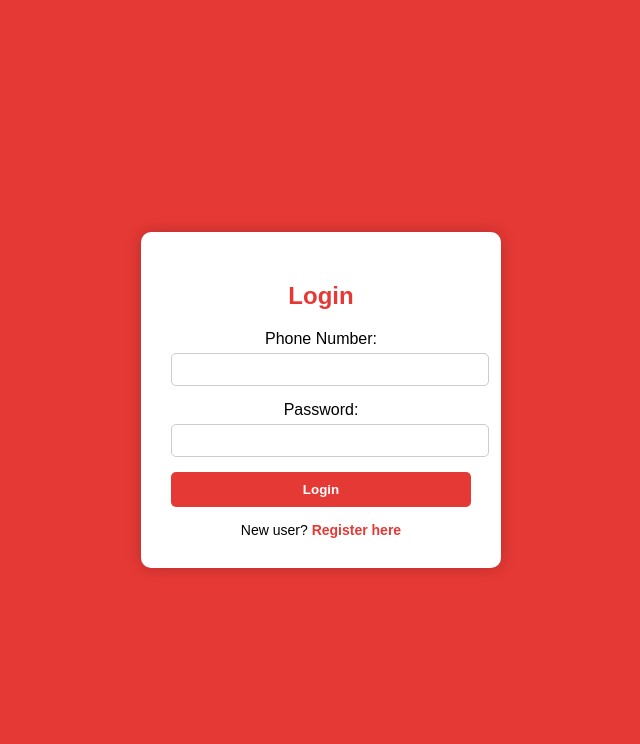
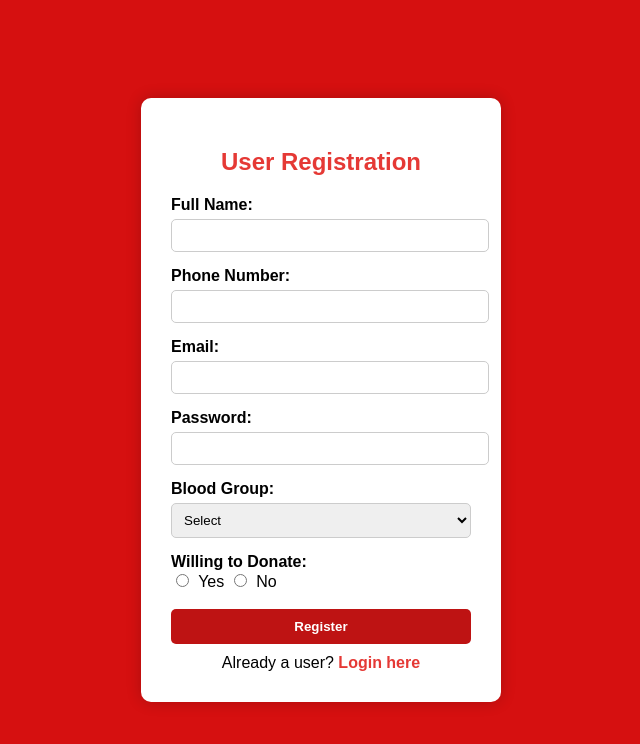
Before and after one commit to Emran-D551/blood-donation-management-system, a plain HTML site: page login.html in a window 1280 px wide. Shown: the whole page, without its empty margins (319-959 px from the left). Drawn offline with Linux system fonts and the light colour scheme.

Commit message:
Update login.html

```diff
--- a/login.html
+++ b/login.html
@@ -1,12 +1,12 @@
 <!DOCTYPE html>
 <html>
 <head>
-    <title>Login Page</title>
+  <title>Registration Page</title>
   <style>
       body {
           margin: 0;
           padding: 0;
-            background-color: #e53935;
+          background-color: #d61010;
           font-family: Arial, sans-serif;
           height: 100vh;
           display: flex;
@@ -14,22 +14,29 @@
           justify-content: center;
       }
 
-        #loginForm {
+      #registrationForm {
           background-color: #fff;
           padding: 30px;
           border-radius: 10px;
           box-shadow: 0 0 15px rgba(0, 0, 0, 0.2);
           width: 300px;
-            text-align: center;
       }
 
       h2 {
+          text-align: center;
           color: #e53935;
           margin-bottom: 20px;
       }
 
+      label {
+          font-weight: bold;
+      }
+
+      input[type="text"],
+      input[type="email"],
+      input[type="password"],
       input[type="tel"],
-        input[type="password"] {
+      select {
           width: 100%;
           padding: 8px;
           margin-top: 5px;
@@ -38,10 +45,14 @@
           border: 1px solid #ccc;
       }
 
+      input[type="radio"] {
+          margin-right: 5px;
+      }
+
       button {
           width: 100%;
           padding: 10px;
-            background-color: #e53935;
+          background-color: #be1313;
           color: white;
           border: none;
           border-radius: 5px;
@@ -53,42 +64,65 @@
           background-color: #c62828;
       }
 
-        .register-link {
-            margin-top: 15px;
-            font-size: 14px;
+      .login-link {
+        text-align: center;
+        margin-top: 10px;
       }
 
-        .register-link a {
+      .login-link a {
         color: #e53935;
+        font-weight: bold;
         text-decoration: none;
-            font-weight: bold;
       }
 
-        .register-link a:hover {
+      .login-link a:hover {
         text-decoration: underline;
       }
   </style>
 </head>
 <body>
-    <form id="loginForm">
-        <h2>Login</h2>
+    <form id="registrationForm">
+      <h2>User Registration</h2>
+
+      <label for="name">Full Name:</label>
+      <input type="text" id="name" required>
 
       <label for="phone">Phone Number:</label>
       <input type="tel" id="phone" required>
 
+      <label for="email">Email:</label>
+      <input type="email" id="email" required>
+
       <label for="password">Password:</label>
       <input type="password" id="password" required>
 
-        <button type="submit">Login</button>
+      <label for="bloodGroup">Blood Group:</label>
+      <select id="bloodGroup" required>
+          <option value="">Select</option>
+          <option value="A+">A+</option>
+          <option value="A-">A-</option>
+          <option value="B+">B+</option>
+          <option value="B-">B-</option>
+          <option value="AB+">AB+</option>
+          <option value="AB-">AB-</option>
+          <option value="O+">O+</option>
+          <option value="O-">O-</option>
+      </select>
 
-        <div class="register-link">
-            New user? <a href="login.html">Register here</a>
+      <label>Willing to Donate:</label><br>
+      <input type="radio" name="willing" value="Yes" required> Yes
+      <input type="radio" name="willing" value="No" required> No<br><br>
+
+      <button type="submit">Register</button>
+
+      <div class="login-link">
+        Already a user? <a href="index.html">Login here</a>
       </div>
     </form>
 
     <script type="module">
       import { initializeApp } from "https://www.gstatic.com/firebasejs/9.23.0/firebase-app.js";
-        import { getFirestore, collection, getDocs } from "https://www.gstatic.com/firebasejs/9.23.0/firebase-firestore.js";
+      import { getFirestore, collection, addDoc } from "https://www.gstatic.com/firebasejs/9.23.0/firebase-firestore.js";
 
       const firebaseConfig = {
         apiKey: "AIzaSyCH81xSjRDP6WFNjcjj77j68rEz1erf1Fw",
@@ -102,27 +136,29 @@
       const app = initializeApp(firebaseConfig);
       const db = getFirestore(app);
 
-        document.getElementById('loginForm').addEventListener('submit', async (e) => {
+      document.getElementById('registrationForm').addEventListener('submit', async (e) => {
         e.preventDefault();
 
+        const name = document.getElementById('name').value.trim();
         const phone = document.getElementById('phone').value.trim();
+        const email = document.getElementById('email').value.trim();
         const password = document.getElementById('password').value.trim();
+        const bloodGroup = document.getElementById('bloodGroup').value;
+        const willing = document.querySelector('input[name="willing"]:checked').value;
 
-            let found = false;
-
-            const querySnapshot = await getDocs(collection(db, "users"));
-            querySnapshot.forEach((doc) => {
-                const user = doc.data();
-                if (user.phone === phone && user.password === password) {
-                    found = true;
-                }
+        try {
+          await addDoc(collection(db, "users"), {
+            name,
+            phone,
+            email,
+            password,
+            bloodGroup,
+            willing
           });
-
-            if (found) {
-                alert("Login successful!");
-                window.location.href = "dashboard.html";
-            } else {
-                alert("Invalid phone or password.");
+          alert("Registration successful! Please login.");
+          window.location.href = "index.html";
+        } catch (error) {
+          alert("Error: " + error.message);
         }
       });
     </script>
```
Lines whose indentation alone changed are shown as unchanged.
